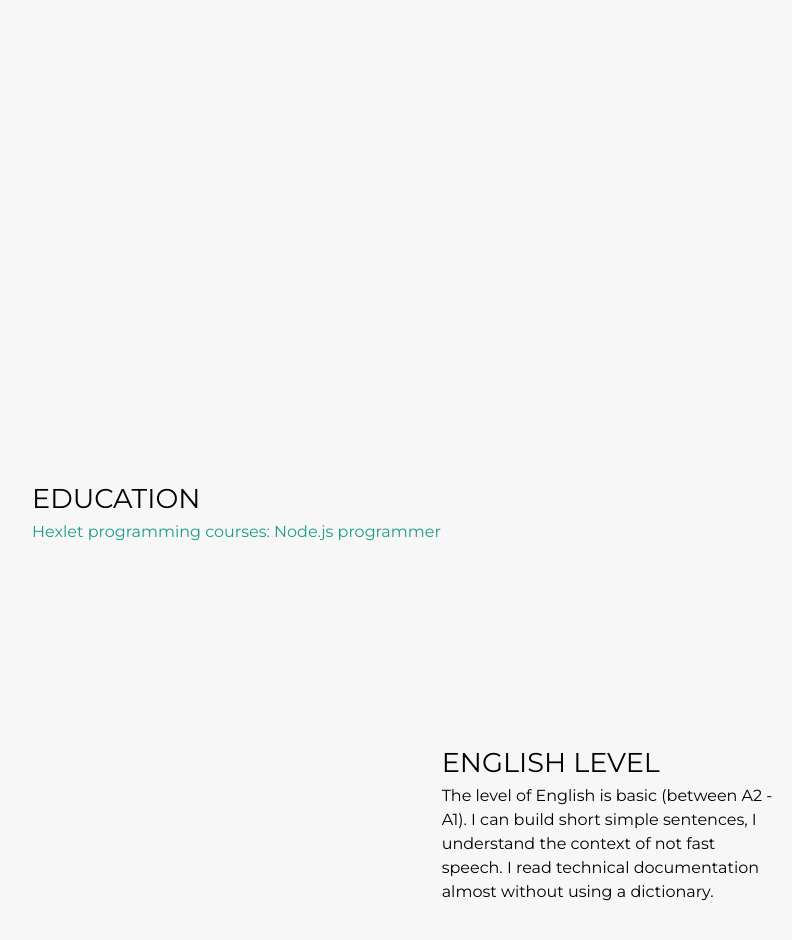
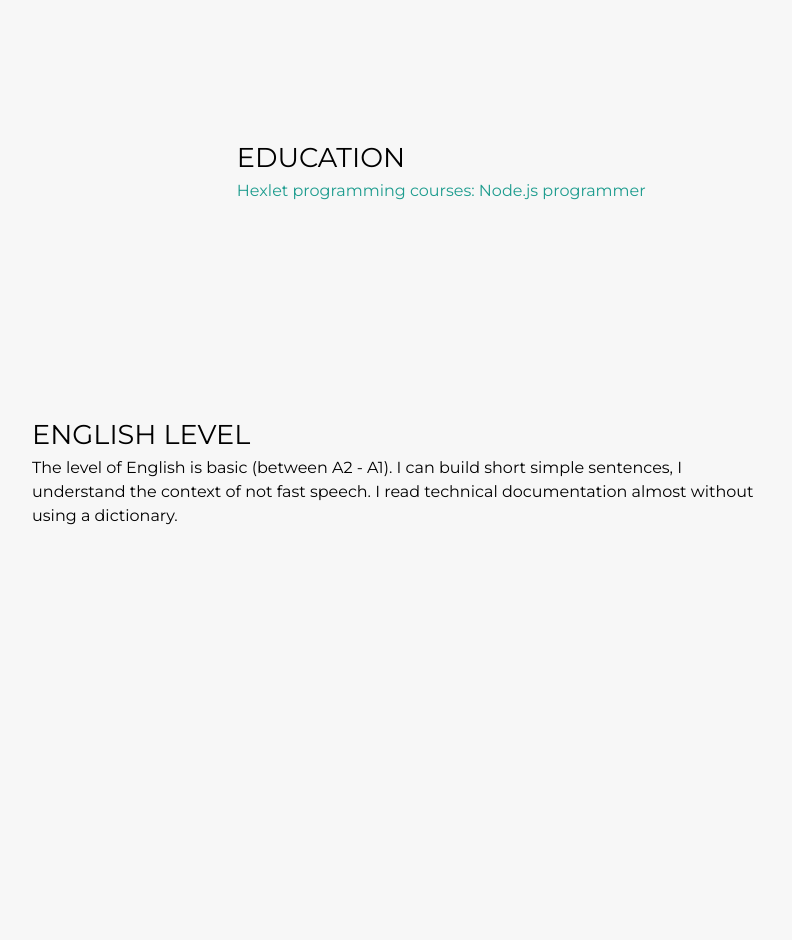
Before and after one commit to ErKir/rsschool-cv, a plain HTML site: page index.html in a window 1280 px wide. Shown: the part 1140-2080 px from the top of the page, without its empty margins (369-1161 px from the left). Drawn offline with Linux system fonts and the light colour scheme.

Commit message:
fix: edit rows start-end & color menu

```diff
--- a/css/main.css
+++ b/css/main.css
@@ -126,7 +126,7 @@ code {
 }
 
 .menu a:hover {
-	color: #ffffff;
+	color: #1d9c8e;
 }
 
 .main {
@@ -160,7 +160,7 @@ code {
 img {
 	max-width: 100%;
 	opacity: 0.8;
-	box-shadow: 0 30px 30px #3a3b3d;
+	box-shadow: 0 20px 30px #3a3b3d;
 }
 
 .grid {
@@ -179,9 +179,9 @@ img {
 
 .a-2 {
 	grid-row-start: 1;
-  grid-row-end: 3;
-  grid-column-start: 1;
-  grid-column-end: 13;
+	grid-row-end: 3;
+	grid-column-start: 1;
+	grid-column-end: 13;
 }
 
 .b {
@@ -205,23 +205,16 @@ img {
   grid-column-end: 13;
 }
 
-.e {
-	grid-row-start: 17;
-  grid-row-end: 24;
+.f {
+	grid-row-start: 19;
+  grid-row-end: 22;
   grid-column-start: 5;
   grid-column-end: 13;
 }
 
-.f {
-	grid-row-start: 25;
+.g {
+	grid-row-start: 23;
   grid-row-end: 27;
   grid-column-start: 2;
   grid-column-end: 13;
 }
-
-.g {
-	grid-row-start: 29;
-	grid-row-end: 30;
-	grid-column-start: 8;
-	grid-column-end: 13;
-}
```
